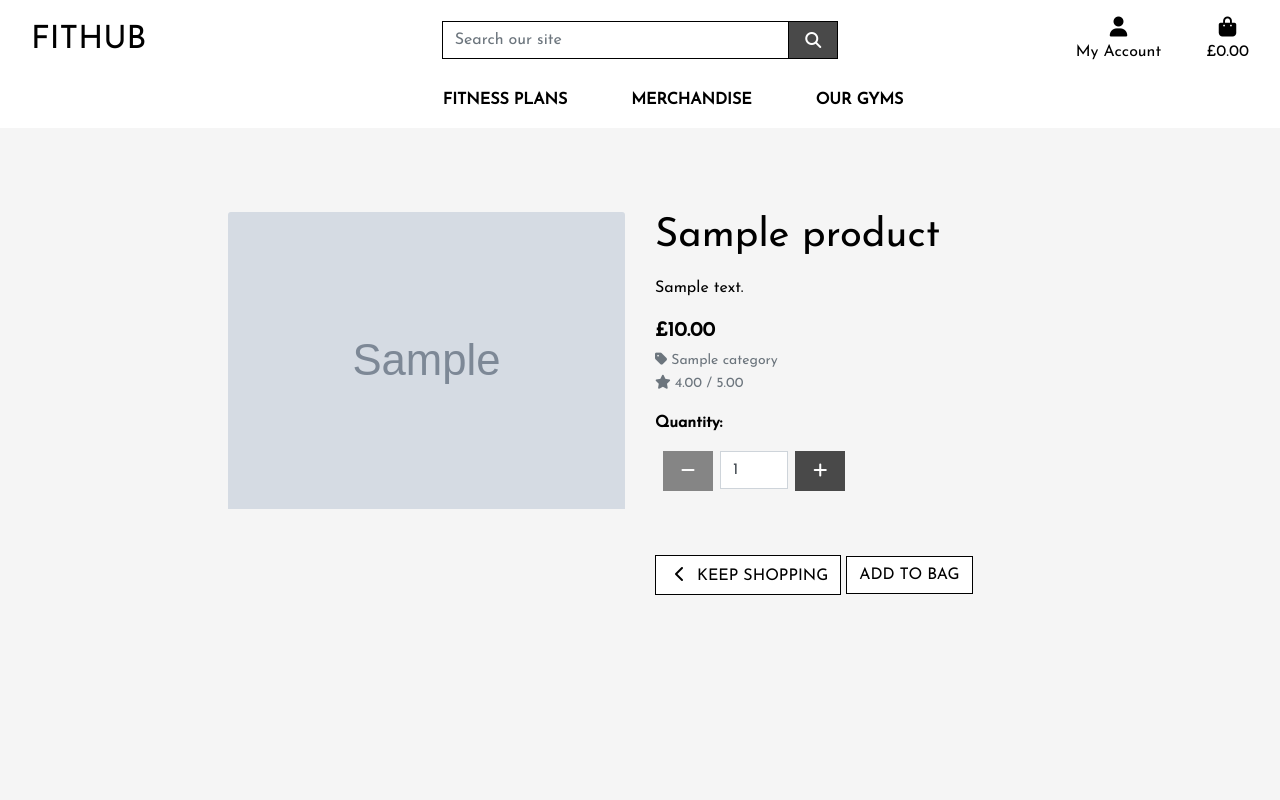
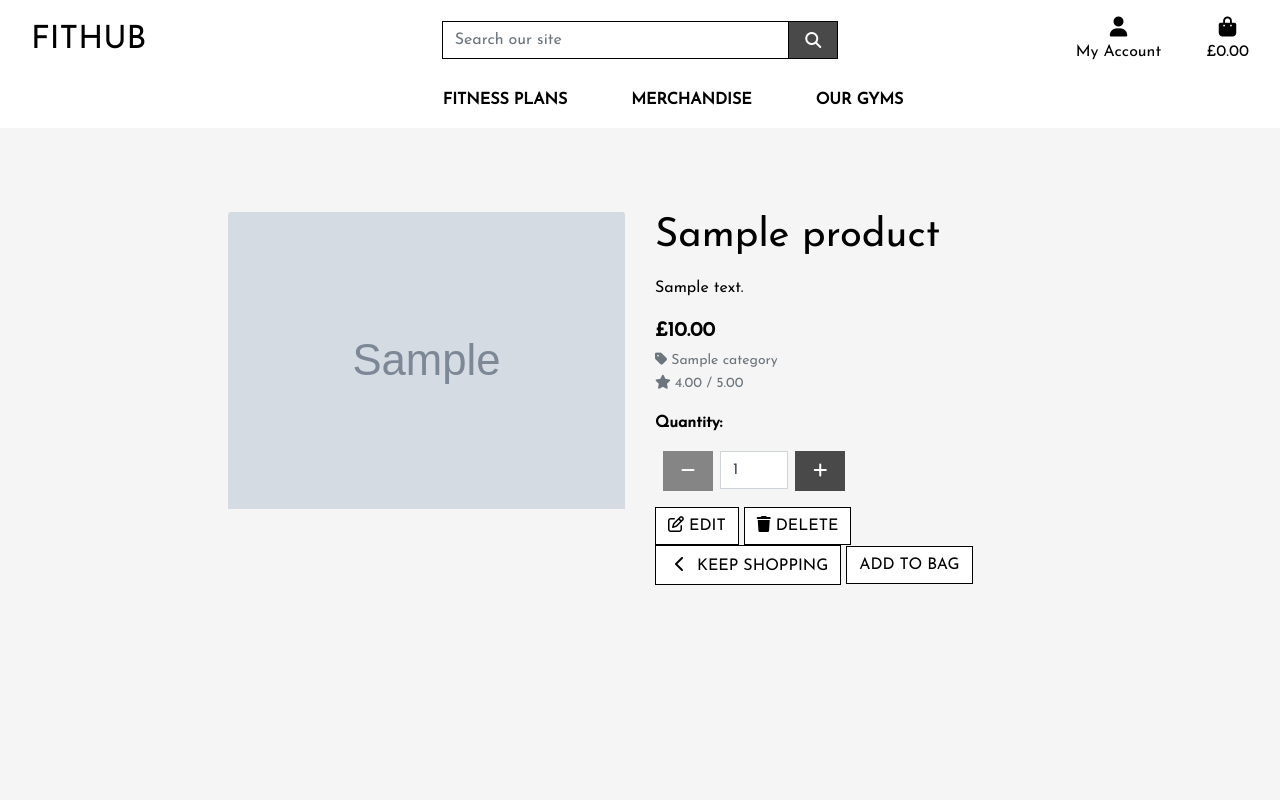
Before and after one commit to AnnaSeDab/Fithub2, a Django app: page /merchandise/1/ in a window 1280 px wide. Run offline with Django 3.2, Linux system fonts and the light colour scheme; a user stored in the database is signed in; tables that the repository leaves empty hold one stand-in row (values such as "Sample post"); grey boxes marked "Sample" are stand-in pictures; some libraries are stand-ins or nearby versions; some web fonts are replaced.

Commit message:
add: delete button on merchandise and product page

```diff
--- a/merchandise/templates/merchandise/product_detail.html
+++ b/merchandise/templates/merchandise/product_detail.html
@@ -84,14 +84,20 @@
                                 </div>
                             </div>
                         </div>
+                        {% if request.user.is_superuser %}
+                        <div class="col-12">
+                            <a class="btn btn-outline-black text-uppercase rounded-0" href="{% url 'edit_product' product.id %}"><i class="fa-regular fa-pen-to-square"></i> Edit</a>
+                            <a class="btn btn-outline-black text-uppercase rounded-0" href="{% url 'delete_product' product.id %}"><i class="fa-solid fa-trash"></i> Delete</a>
+                        </div>
+                        {% endif %}
                         <div class="col{% if s %}-12 mt-2{% endif %}">
-                            <a href="{% url 'merchandise' %}" class="btn btn-outline-black rounded-0 mt-5">
+                            <a href="{% url 'merchandise' %}" class="btn btn-outline-black rounded-0">
                                 <span class="icon">
                                     <i class="fas fa-chevron-left"></i>
                                 </span>
                                 <span class="text-uppercase">Keep Shopping</span>
                             </a>
-                            <input type="submit" class="btn btn-outline-black rounded-0 text-uppercase mt-5" value="Add to Bag">
+                            <input type="submit" class="btn btn-outline-black rounded-0 text-uppercase" value="Add to Bag">
                         </div>
                         <input type="hidden" name="redirect_url" value="{{ request.path }}">
                         {% endwith %}
--- a/merchandise/urls.py
+++ b/merchandise/urls.py
@@ -6,4 +6,5 @@ urlpatterns = [
     path('<int:product_id>/', views.product_detail, name='product_detail'),
     path('add/', views.add_product, name='add_product'),
     path('edit/<int:product_id>/', views.edit_product, name='edit_product'),
+    path('delete/<int:product_id>/', views.delete_product, name='delete_product'),
 ]
--- a/merchandise/views.py
+++ b/merchandise/views.py
@@ -116,3 +116,11 @@ def edit_product(request, product_id):
     }
 
     return render(request, template, context)
+
+
+def delete_product(request, product_id):
+    """ Delete a product from the store """
+    product = get_object_or_404(Product, pk=product_id)
+    product.delete()
+    messages.success(request, f'Product {product.name} has been deleted!')
+    return redirect(reverse('merchandise'))
```
Also changed, not shown: merchandise/templates/merchandise/merchandise.html (+8 -1 lines).
